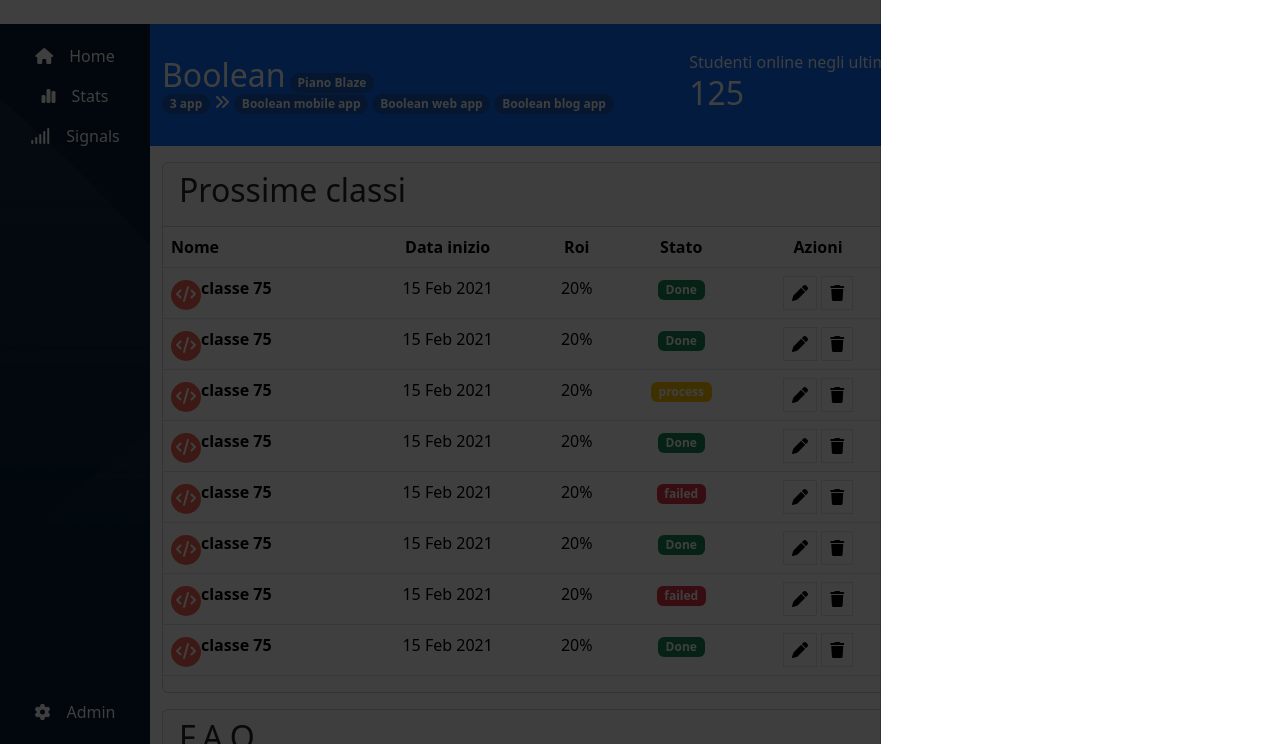
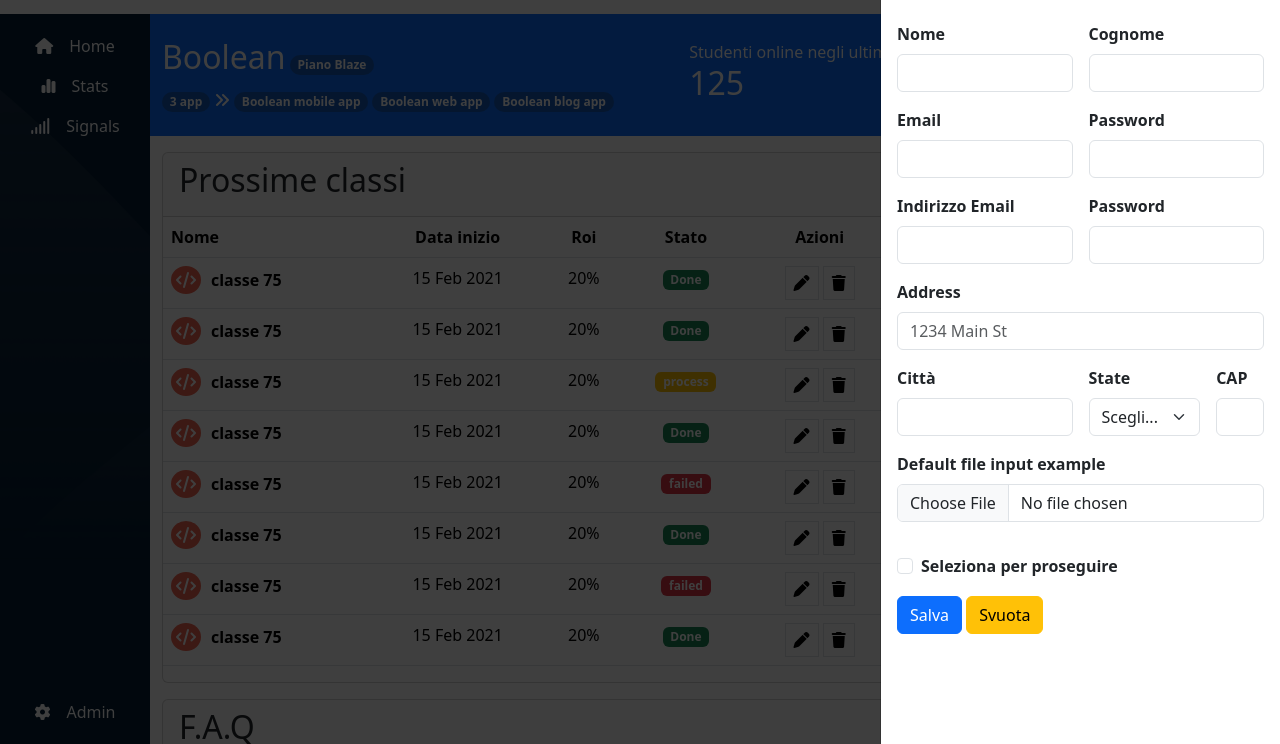
Before and after one commit to RiccardoGarbo/html-css-bootstrap-dashboard, a plain HTML site: page index.html in a window 1280 px wide. Both pictures are taken after a click on the button 1217 px from the left and 141 px from the top of the page. Shown: the part 56-800 px from the top of the page. Drawn offline with nearby package versions, Linux system fonts and the light colour scheme.

Commit message:
added offcanvas button "nuovo studente"

```diff
--- a/css/style.css
+++ b/css/style.css
@@ -1,11 +1,11 @@
 /*header*/
 header {
-    height: 80px;
+    height: 70px;
     background-color: white;
 }
 
 #small-logo {
-    width: 50px;
+    width: 40px;
 }
 
 .bg-gray {
@@ -18,7 +18,7 @@ header {
 
 /*MAIN*/
 main {
-    height: calc(100vh - 80px)
+    height: calc(100vh - 70px)
 }
 
 /*sidebar*/
@@ -42,9 +42,7 @@ main {
 
 /*main-content*/
 .fa-code::before {
-    position: relative;
-    top: 6px;
-    left: 5px;
+
     color: white;
 }
 
@@ -54,8 +52,8 @@ main {
 }
 
 .fa-code {
-    width: 30px;
-    height: 30px;
+    padding: 6px 5px;
+    margin-right: 10px;
 }
 
 .bg-code {
--- a/index.html
+++ b/index.html
@@ -89,20 +89,84 @@
                                     <button type="button" class="btn-close" data-bs-dismiss="offcanvas"
                                         aria-label="Close"></button>
                                 </div>
-                                <div class="offcanvas-body">
+                                <div class="offcanvas-body fw-semibold">
+                                    <form class="row g-3">
+                                        <div class="col-6">
+                                            <label for="inputname" class="form-label">Nome</label>
+                                            <input type="text" class="form-control" aria-label="First name">
+                                        </div>
+                                        <div class="col-6">
+                                            <label for="inputsurname" class="form-label">Cognome</label>
+                                            <input type="text" class="form-control" aria-label="Last name">
+                                        </div>
+                                        <div class="col-md-6">
+                                            <label for="inputEmail4" class="form-label">Email</label>
+                                            <input type="email" class="form-control" id="inputEmail4">
+                                        </div>
+                                        <div class="col-md-6">
+                                            <label for="inputPassword4" class="form-label">Password</label>
+                                            <input type="password" class="form-control" id="inputPassword4">
+                                        </div>
+                                        <div class="col-md-6">
+                                            <label for="inputaddressemail" class="form-label">Indirizzo Email</label>
+                                            <input type="email" class="form-control" id="inputEmail4">
+                                        </div>
+                                        <div class="col-md-6">
+                                            <label for="inputpasswordaddressemail" class="form-label">Password</label>
+                                            <input type="password" class="form-control" id="inputPassword4">
+                                        </div>
+                                        <div class="col-12">
+                                            <label for="inputAddress" class="form-label">Address</label>
+                                            <input type="text" class="form-control" id="inputAddress"
+                                                placeholder="1234 Main St">
+                                        </div>
+                                        <div class="col-md-6">
+                                            <label for="inputCity" class="form-label">Città</label>
+                                            <input type="text" class="form-control" id="inputCity">
+                                        </div>
+                                        <div class="col-md-4">
+                                            <label for="inputState" class="form-label">State</label>
+                                            <select id="inputState" class="form-select">
+                                                <option selected>Scegli...</option>
+                                                <option>Italia</option>
+                                                <option>Spagna</option>
+                                                <option>Germania</option>
+                                            </select>
+                                        </div>
+                                        <div class="col-md-2">
+                                            <label for="inputZip" class="form-label">CAP</label>
+                                            <input type="text" class="form-control" id="inputZip">
+                                        </div>
+                                        <div class="mb-3">
+                                            <label for="formFile" class="form-label">Default file input example</label>
+                                            <input class="form-control" type="file" id="formFile">
+                                        </div>
+                                        <div class="col-12">
+                                            <div class="form-check">
+                                                <input class="form-check-input" type="checkbox" id="gridCheck">
+                                                <label class="form-check-label" for="gridCheck">
+                                                    Seleziona per proseguire
+                                                </label>
+                                            </div>
+                                        </div>
+                                        <div class="col-12">
+                                            <button type="submit" class="btn btn-primary">Salva</button>
+                                            <button type="submit" class="btn btn-warning">Svuota</button>
+                                        </div>
+                                    </form>
 
 
                                 </div>
                             </div>
 
                         </div>
-                        <div class="boolean-pils py-3">
-                            <div>
+                        <div class="boolean-pils">
+                            <div class="py-2">
                                 <h2 class="d-inline">Boolean</h2>
                                 <span class="badge bg-pils-boolean rounded-5 py-1">Piano Blaze</span>
                             </div>
                             <div>
-                                <div class="d-flex gap-1">
+                                <div class="d-flex gap-1 my-2">
                                     <span class="badge bg-pils-boolean rounded-5 py-1">3 app</span><i
                                         class="fa-solid fa-angles-right"></i>
                                     <span class="badge bg-pils-boolean"></span>
```
